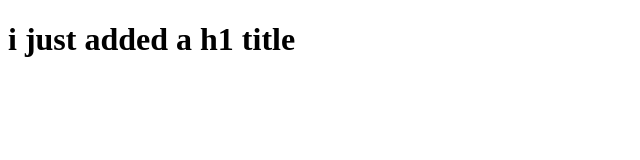
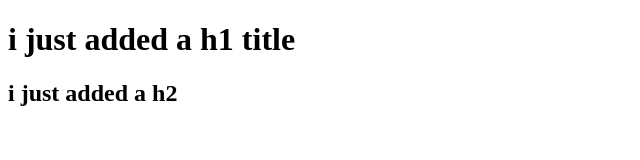
Before and after one commit to palmierseb/helloworld, a plain HTML site: page index.html in a window 1280 px wide. Shown: the whole page, without its empty margins (0-640 px from the left). Drawn offline with Linux system fonts and the light colour scheme.

Commit message:
h2 title addition

```diff
--- a/index.html
+++ b/index.html
@@ -10,6 +10,7 @@
   </head>
   <body>
 	  <h1> i just added a h1 title</h1>
+	  <h2> i just added a h2</h2>
   </body>
 
 
```
